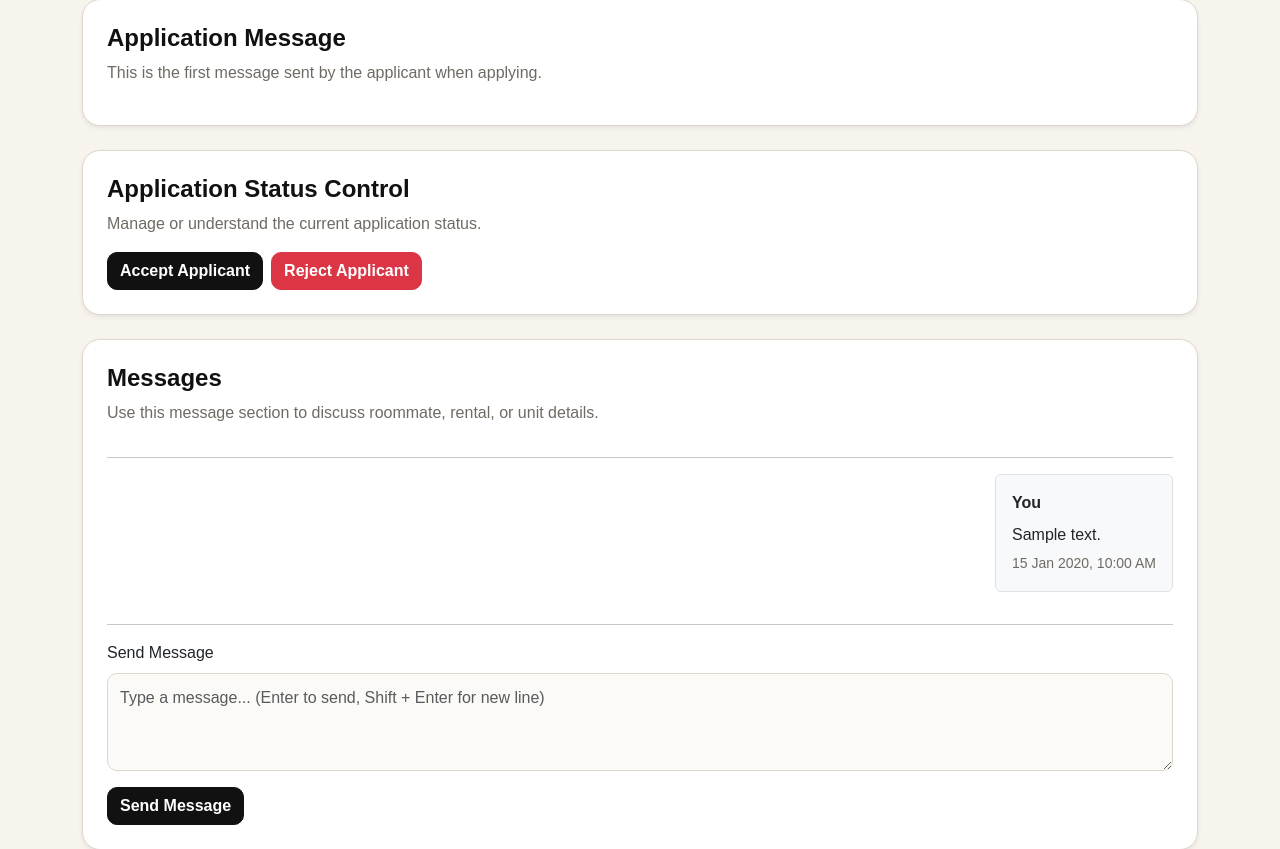
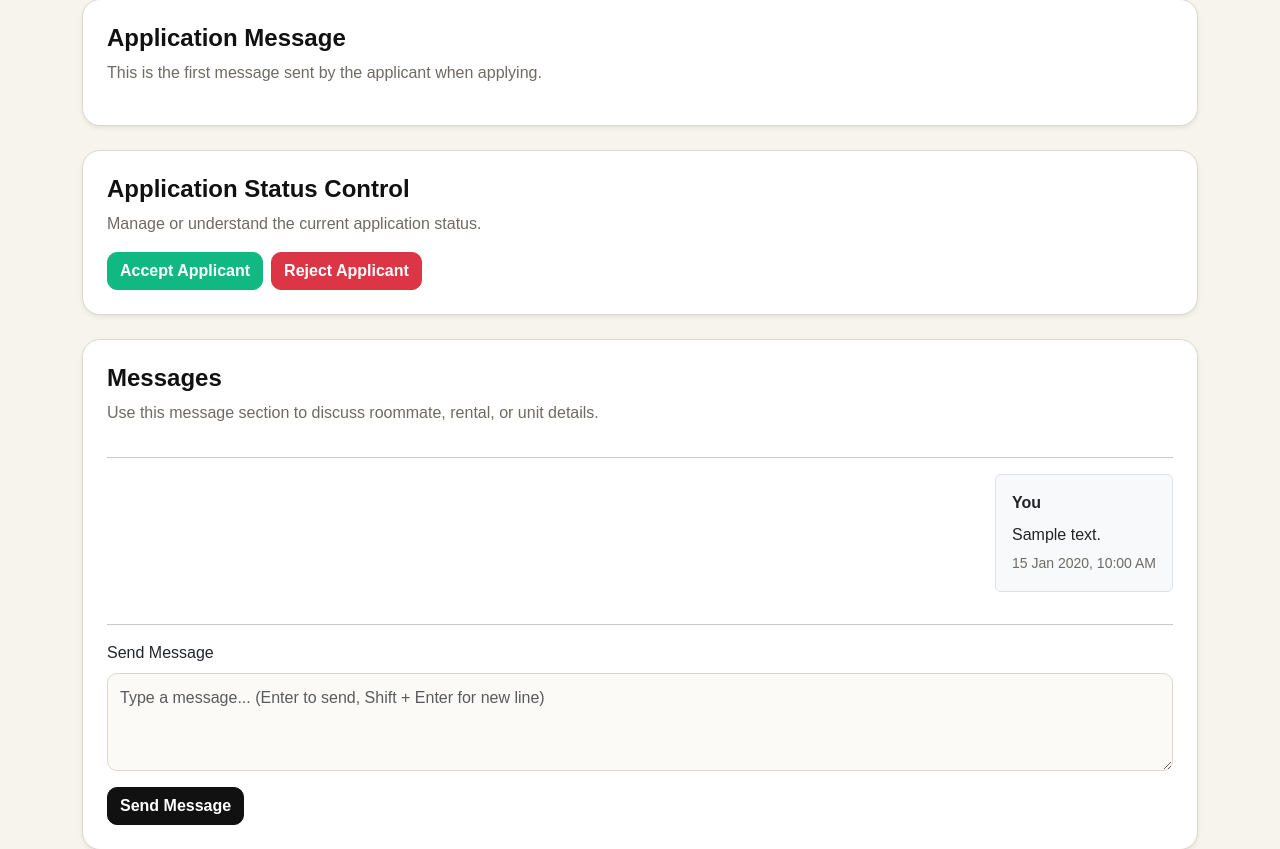
Before and after one commit to GordanEatCodes/GitProject-BudgetBuddy, a Django app: page /roommates/application/1/ in a window 1280 px wide. Shown: the part 807-1656 px from the top of the page. Run offline with Django 5.2, Linux system fonts and the light colour scheme; a user stored in the database is signed in; tables that the repository leaves empty hold one stand-in row (values such as "Sample post").

Commit message:
Improve action button color consistency

```diff
--- a/roommate/templates/roommate/application_detail.html
+++ b/roommate/templates/roommate/application_detail.html
@@ -226,7 +226,7 @@
 
                 <form method="POST" action="{% url 'update_application_status' application.id 'accepted' %}" class="d-inline">
                     {% csrf_token %}
-                    <button type="submit" class="btn btn-success">
+                    <button type="submit" class="btn btn-open">
                         Accept Applicant
                     </button>
                 </form>
```
